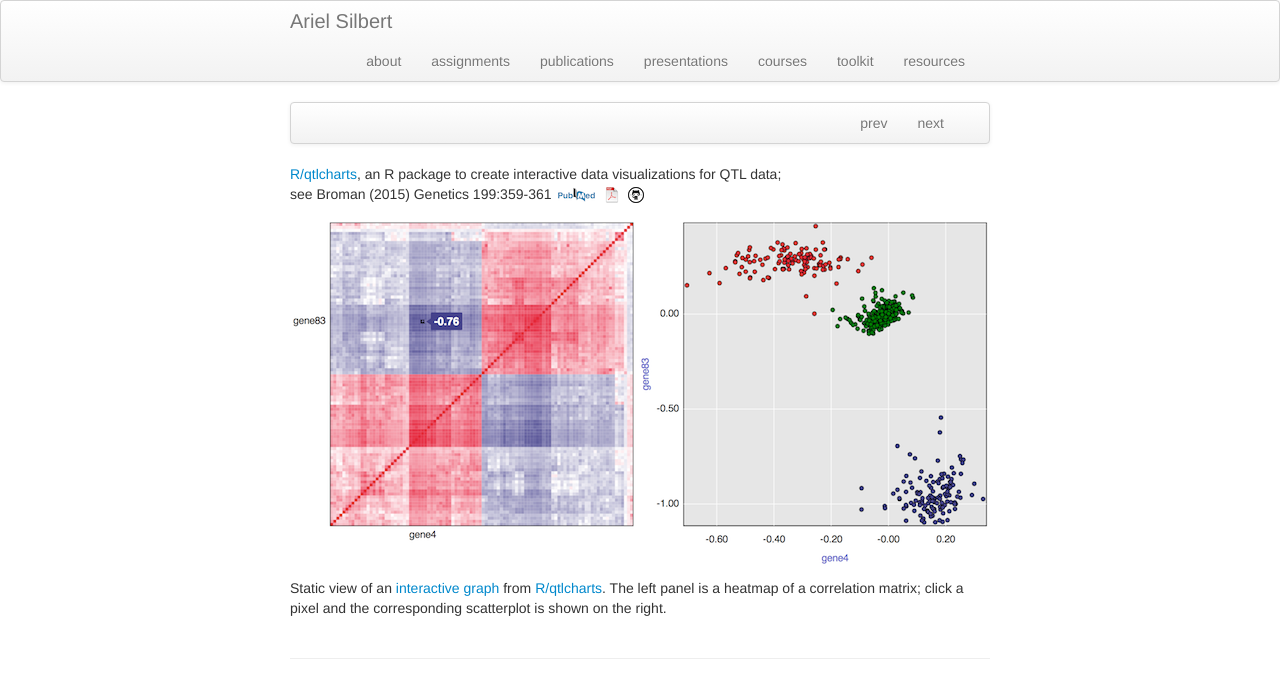
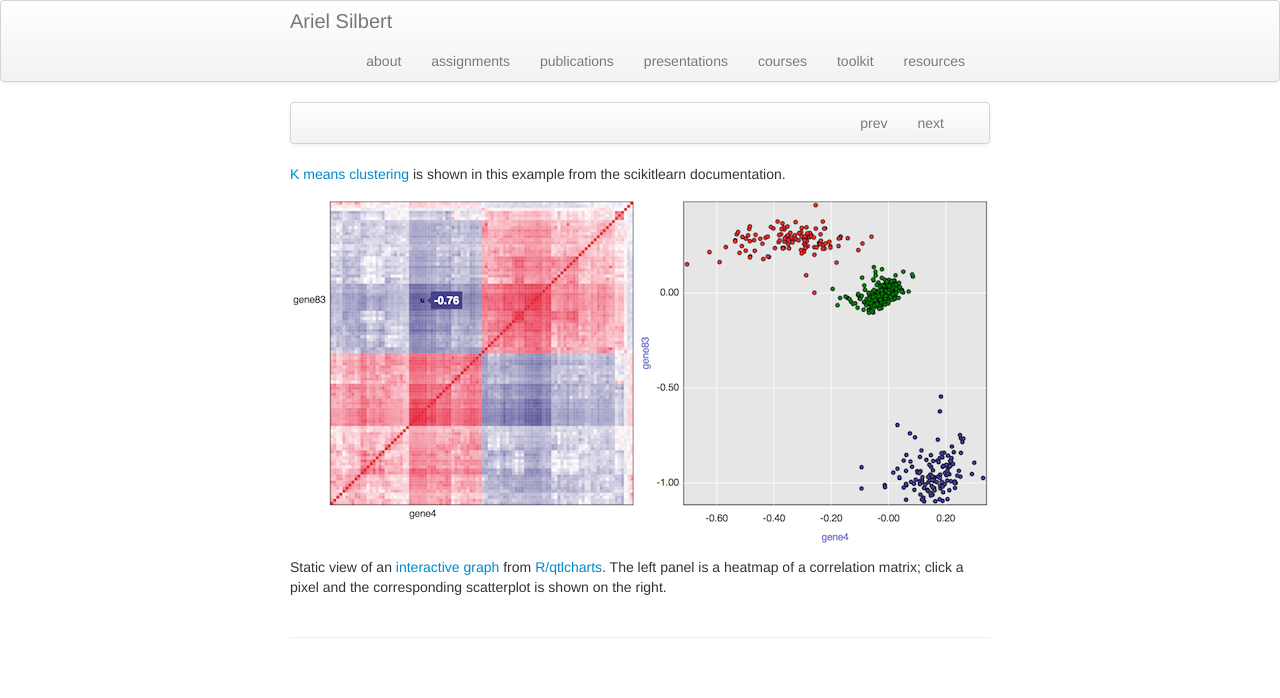
Before and after one commit to alsilbert/alsilbert.github.io, a Jekyll site: the page built from pages/ALS_pics/2d_kmeans_num.md, in a window 1280 px wide. Shown: the top 698 px of the page. Built offline with Jekyll 4.4.1, drawn with Linux system fonts in a browser that asks for light colours.

Commit message:
Update 2d_kmeans_num.md

```diff
--- a/pages/ALS_pics/2d_kmeans_num.md
+++ b/pages/ALS_pics/2d_kmeans_num.md
@@ -12,12 +12,7 @@ title: R/qtlcharts example
   </div>
 </div>
 
-[R/qtlcharts](http://kbroman.org/qtlcharts), an R package to create
-interactive data visualizations for QTL data; <br/>
-see Broman (2015) Genetics 199:359-361
-[![PubMed](../icons16/pubmed-icon.png)](http://www.ncbi.nlm.nih.gov/pubmed/25527287)
-[![pdf](../icons16/pdf-icon.png)](http://www.biostat.wisc.edu/~kbroman/publications/rqtlcharts.pdf)
-[![GitHub](../icons16/github-icon.png)](https://github.com/kbroman/Paper_Rqtlcharts)
+[K means clustering](https://scikit-learn.org/stable/auto_examples/cluster/plot_cluster_iris.html) is shown in this example from the scikitlearn documentation. <br/>
 
 [![R/qtlcharts example](../../assets/bigpublpics/iplotCorr.png)](http://kbroman.org/qtlcharts/example/iplotCorr.html)
 
```
